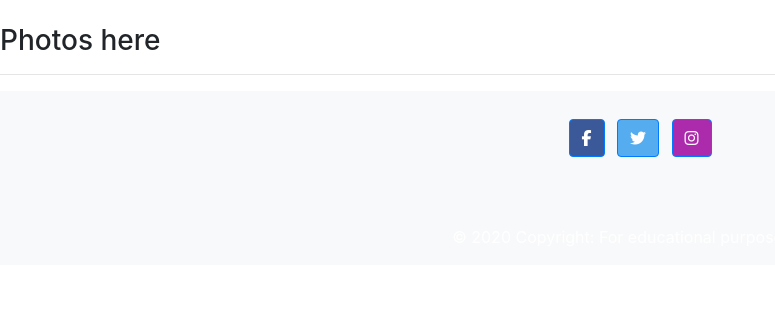
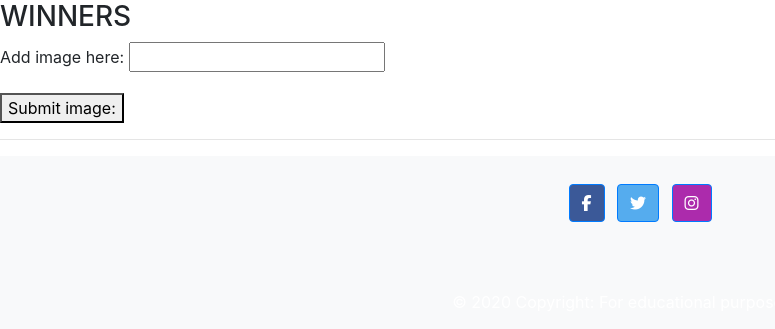
Before and after one commit to shellym96/dog-stagram, a Django app: page /photos/ in a window 1280 px wide. Shown: the part 56-385 px from the top of the page, without its empty margins (0-775 px from the left). Run offline with Django 3.2, Linux system fonts and the light colour scheme; some libraries are stand-ins or nearby versions.

Commit message:
Add functionality to photos.html

```diff
--- a/templates/photos.html
+++ b/templates/photos.html
@@ -1,8 +1,25 @@
 {% extends 'base.html' %}
 
 {% block content %}
+<h3>WINNERS</h3>
 
-    <br/>
-    <h3>Photos here</h3>
+
+<form method="POST" action="add">
+    {% csrf_token %}
+    <div>
+        <p>
+            <label for="photo_name">Add image here:</label>
+            <input type="text" id="id_name" name="photo_name"/>
+        </p>
+    </div>
+    <div>
+        <p>
+            <button type="submit">
+             Submit image:
+            </button>
+        </p>
+    </div>
+
+</form>
 
 {% endblock %}
```
